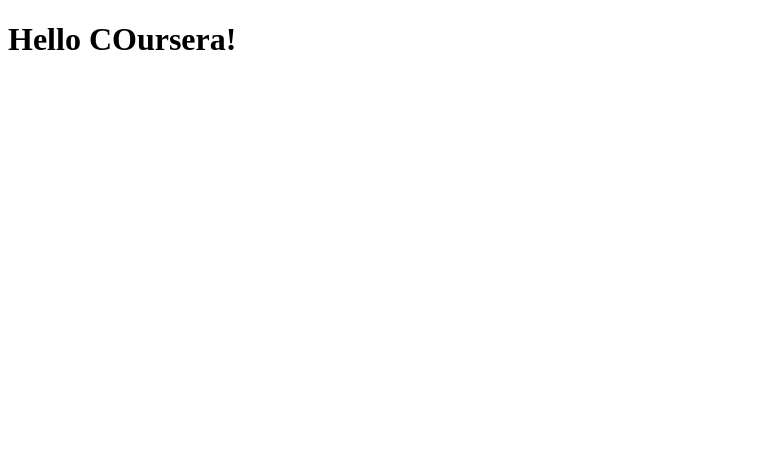
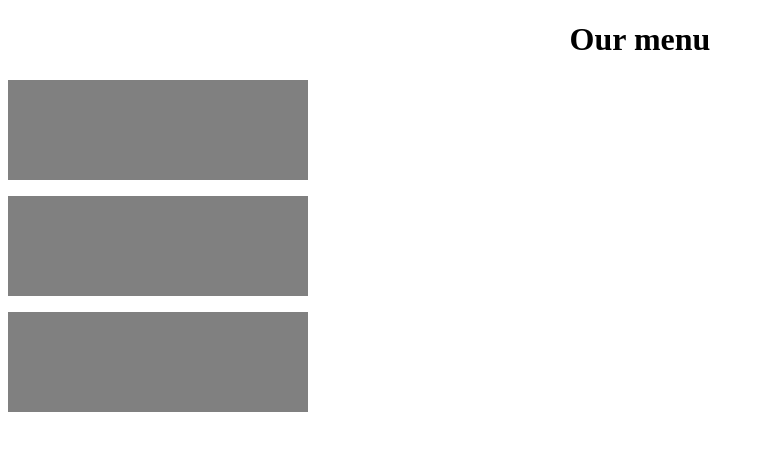
Before and after one commit to Onixela/Coding-Assignment, a plain HTML site: page module2-solution/index.html in a window 1280 px wide. Shown: the whole page, without its empty margins (0-765 px from the left). Drawn offline with Linux system fonts and the light colour scheme.

Commit message:
My second page

```diff
--- a/module2-solution/index.html
+++ b/module2-solution/index.html
@@ -1,9 +1,16 @@
 <!DOCTYPE html>
 <html>
 <head>
+<meta charset="utf-8">
+<link rel="stylesheet" href="style.css">
 	<title>Hello COursera!</title>
 </head>
 <body>
-<h1>Hello COursera!</h1>
+	<h1>Our menu</h1>
+
+	<p id="p1"></p>
+	<p id="p2"></p>
+	<p id="p3"></p>
+
 </body>
 </html>
--- /dev/null
+++ b/module2-solution/style.css
@@ -0,0 +1,21 @@
+h1 {
+	text-align:center;
+}
+
+#p1, #p2, #p3 {
+	background-color: grey;
+	width: 300px;
+	height:100px;
+}
+/*Desktop*/
+@media (max-width: 992px) {
+
+}
+/*Tablet*/
+@media (max-width: 992px) {
+
+}
+/*Mobile*/
+@media (max-width: 992px) {
+
+}
```
